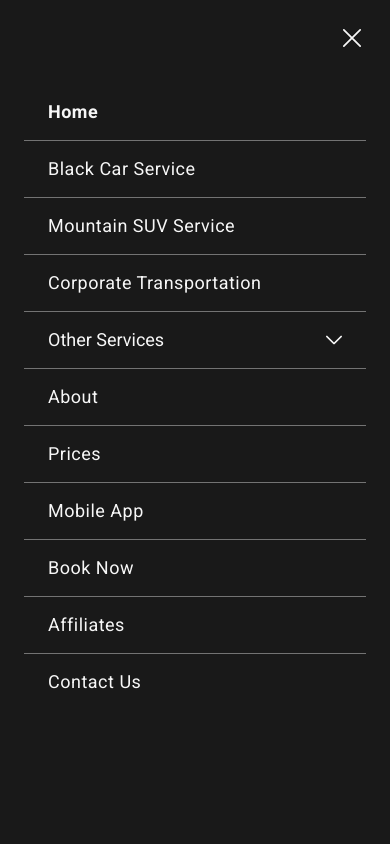
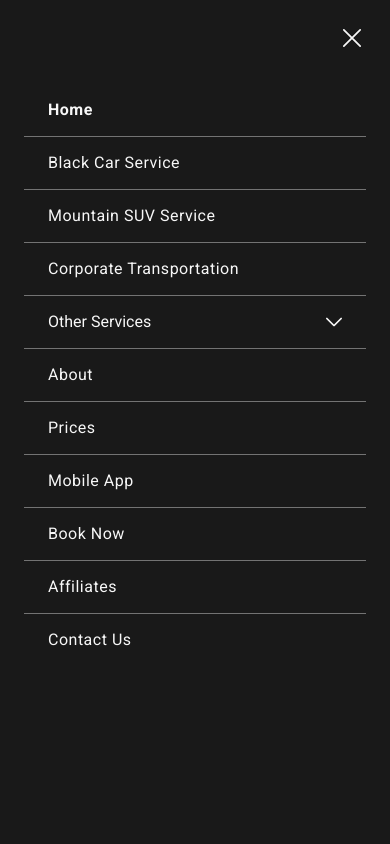
Before and after one commit to VitaliyFedosenko/test-version-site, a Next.js app: page /affiliates in a window 390 px wide. Both pictures are taken after a click on the element 352 px from the left and 38 px from the top of the page. Shown: the top 844 px of the page. Built offline with nearby package versions, Linux system fonts and the light colour scheme.

Commit message:
add fix header

```diff
--- a/src/components/header.tsx
+++ b/src/components/header.tsx
@@ -125,7 +125,7 @@ const Header = () => {
         </div>
       </div>
       {isMoreMenuOpen && (
-        <div className="absolute top-[75px] right-[70px] flex flex-col z-[1000000] bg-[#191919]
+        <div className="absolute top-[60px] right-[70px] flex flex-col z-[1000000] bg-[#191919]
           rounded-[6px] px-6 py-8 shadow-[rgba(0,0,0,0.7)_0px_3px_8px] gap-y-3"
         >
           <Link href={PAGE_LINKS.CORPORATE_TRANSPORTATION}
--- a/src/components/mobile-nav.tsx
+++ b/src/components/mobile-nav.tsx
@@ -96,7 +96,7 @@ const MobileNav = ({ isOpen, onClose }) => {
   return (
     <>
       <div className={`absolute top-0 left-0 flex flex-col z-[10000000] bg-[#191919] overflow-y-auto h-[100vh]
-        px-6 py-6 w-full text-[18px] leading-[24px] ${isOpen ? 'block' : 'hidden'}`}
+        px-6 py-6 w-full text-[16px] leading-[20px] ${isOpen ? 'block' : 'hidden'}`}
       >
         <div className="w-full flex justify-end fixed top-0 left-0 bg-[#191919] p-6">
           <Image src={cross} alt="cross" className="w-7" onClick={onClose} />
```
